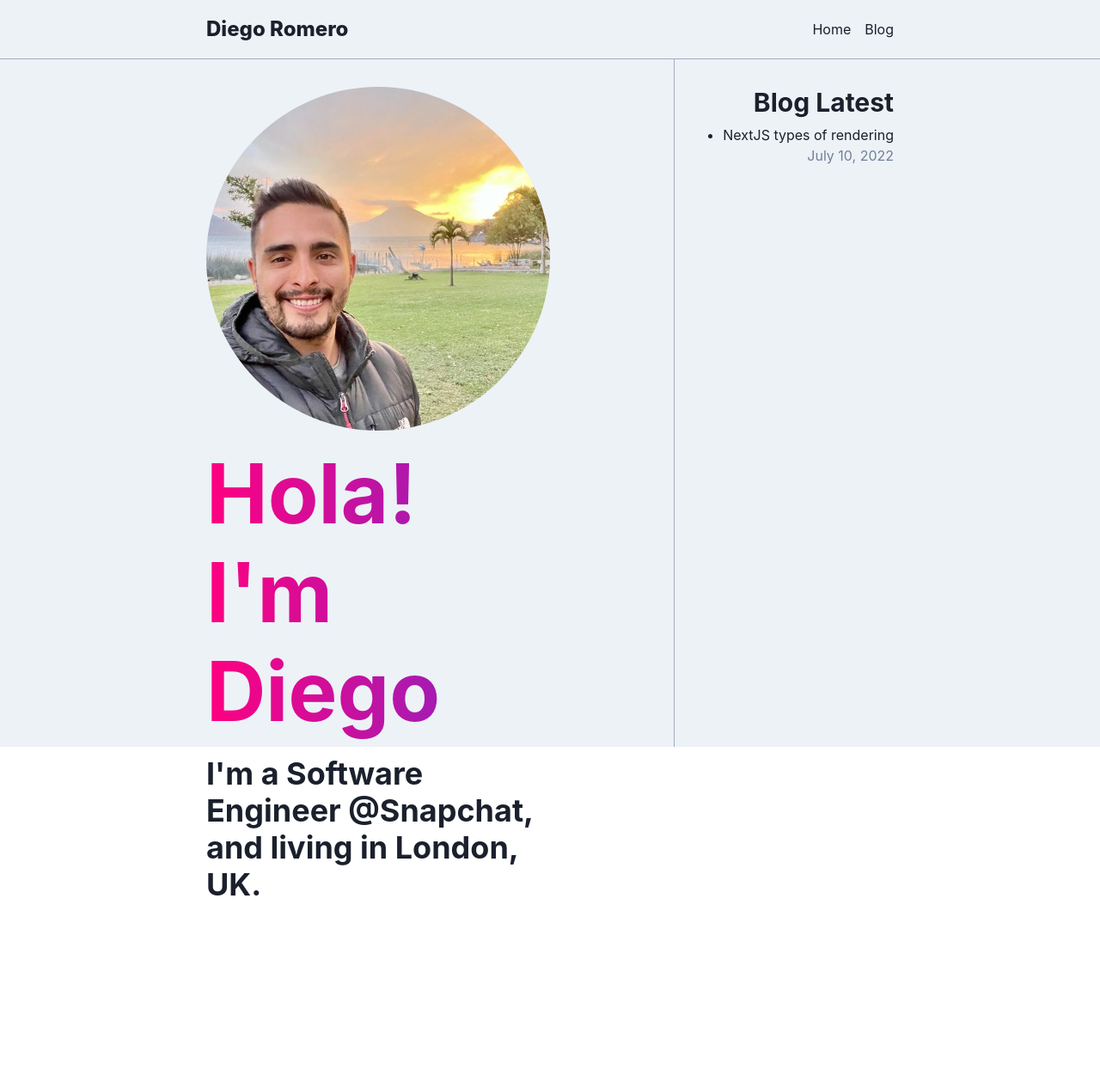
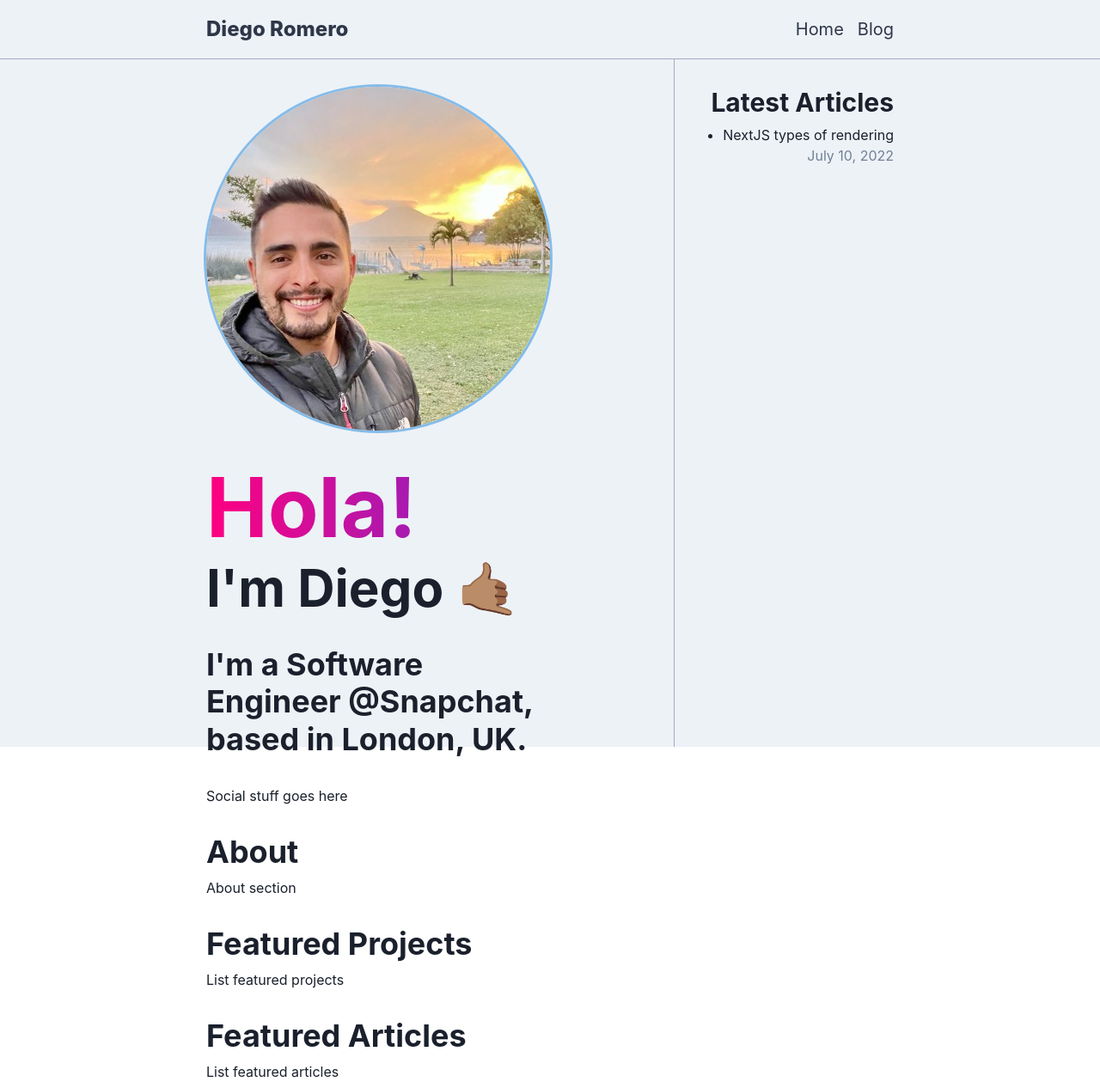
Before and after one commit to Diego-Romero/diegoromero.blog, a Next.js app: page / in a window 1280 px wide. Shown: the whole page at 86% size. Before the commit the page ends 1051 px from the top, so only its background shows below. Built offline with nearby package versions, Linux system fonts and the light colour scheme.

Commit message:
Defined sections in the landing page

```diff
--- a/layouts/layout/layout.tsx
+++ b/layouts/layout/layout.tsx
@@ -17,7 +17,9 @@ const NavLink: React.FunctionComponent<{ href: string; text: string }> = ({
 }) => {
   return (
     <NextLink href={href} passHref>
-      <Link>{text}</Link>
+      <Link>
+        <Text fontSize="xl">{text}</Text>
+      </Link>
     </NextLink>
   );
 };
@@ -27,6 +29,7 @@ const NavBar = () => {
   return (
     <Flex
       as="header"
+      color="gray.700"
       borderBottom="1px"
       borderColor={borderColor}
       py={4}
@@ -64,7 +67,7 @@ interface Props {
 
 const Layout: React.FunctionComponent<Props> = ({ children, home }) => {
   return (
-    <Box bgColor="gray.100" height="100vh - 70px">
+    <Box bgColor="gray.100">
       <Head>
         <link rel="icon" href="/favicon.ico" />
         <meta
--- a/pages/index.tsx
+++ b/pages/index.tsx
@@ -10,6 +10,7 @@ import Date from "../components/Date";
 import { GetStaticProps, NextPage } from "next";
 import {
   Avatar,
+  Box,
   Flex,
   Heading,
   Link,
@@ -37,12 +38,14 @@ const Home: NextPage<Props> = (props) => {
         justifyContent="space-between"
         height="100%"
       >
-        <Stack spacing={4} alignItems="center" width="50%" pt="8">
+        <Stack spacing={8} alignItems="flex-start" width="50%" pt="8">
           <Avatar
             size="4xl"
             name="Diego Romero"
             src="/images/profile-image.jpeg"
+            boxShadow="outline"
           />
+          <Box>
             <Heading
               as="h1"
               margin={0}
@@ -50,11 +53,28 @@ const Home: NextPage<Props> = (props) => {
               bgGradient={gradientMain}
               bgClip="text"
             >
-            Hola! I'm Diego
+              Hola!
             </Heading>
+            <Heading as="h1" margin={0} fontSize="6xl">
+              I'm Diego 🤙🏽
+            </Heading>
+          </Box>
           <Heading as="h2">
-            I'm a Software Engineer @Snapchat, and living in London, UK.
+            I'm a Software Engineer @Snapchat, based in London, UK.
           </Heading>
+          <Text>Social stuff goes here</Text>
+          <Stack>
+            <Heading as="h3">About</Heading>
+            <Text>About section</Text>
+          </Stack>
+          <Stack>
+            <Heading as="h3">Featured Projects</Heading>
+            <Text>List featured projects</Text>
+          </Stack>
+          <Stack>
+            <Heading as="h3">Featured Articles</Heading>
+            <Text>List featured articles</Text>
+          </Stack>
         </Stack>
         <Stack
           justifyContent="flex-start"
@@ -66,7 +86,7 @@ const Home: NextPage<Props> = (props) => {
           pt="8"
         >
           <Heading as="h3" fontSize="3xl">
-            Blog Latest
+            Latest Articles
           </Heading>
           <UnorderedList>
             {allPosts.map(({ id, date, title }) => (
```
Lines whose indentation alone changed are shown as unchanged.
